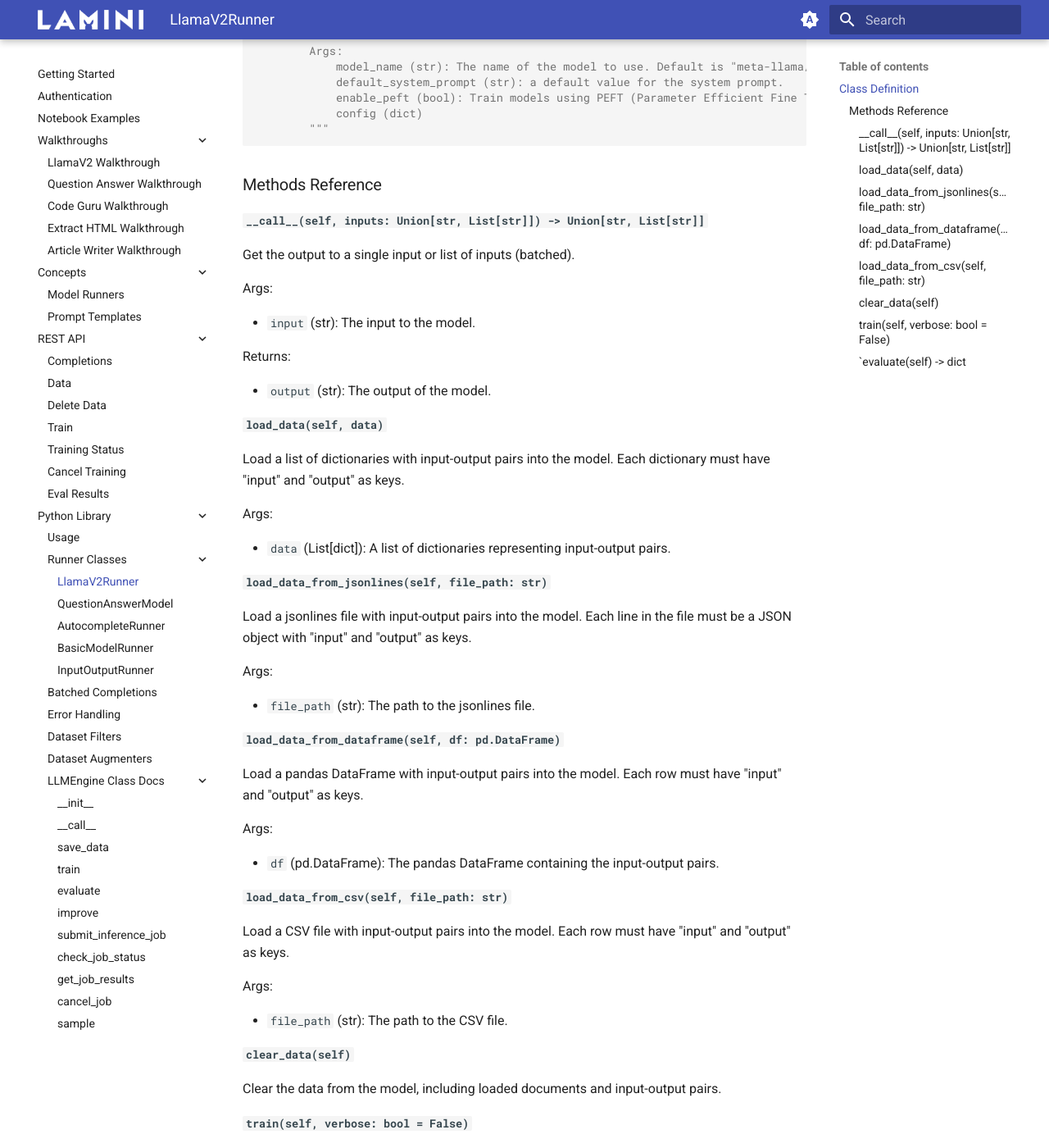
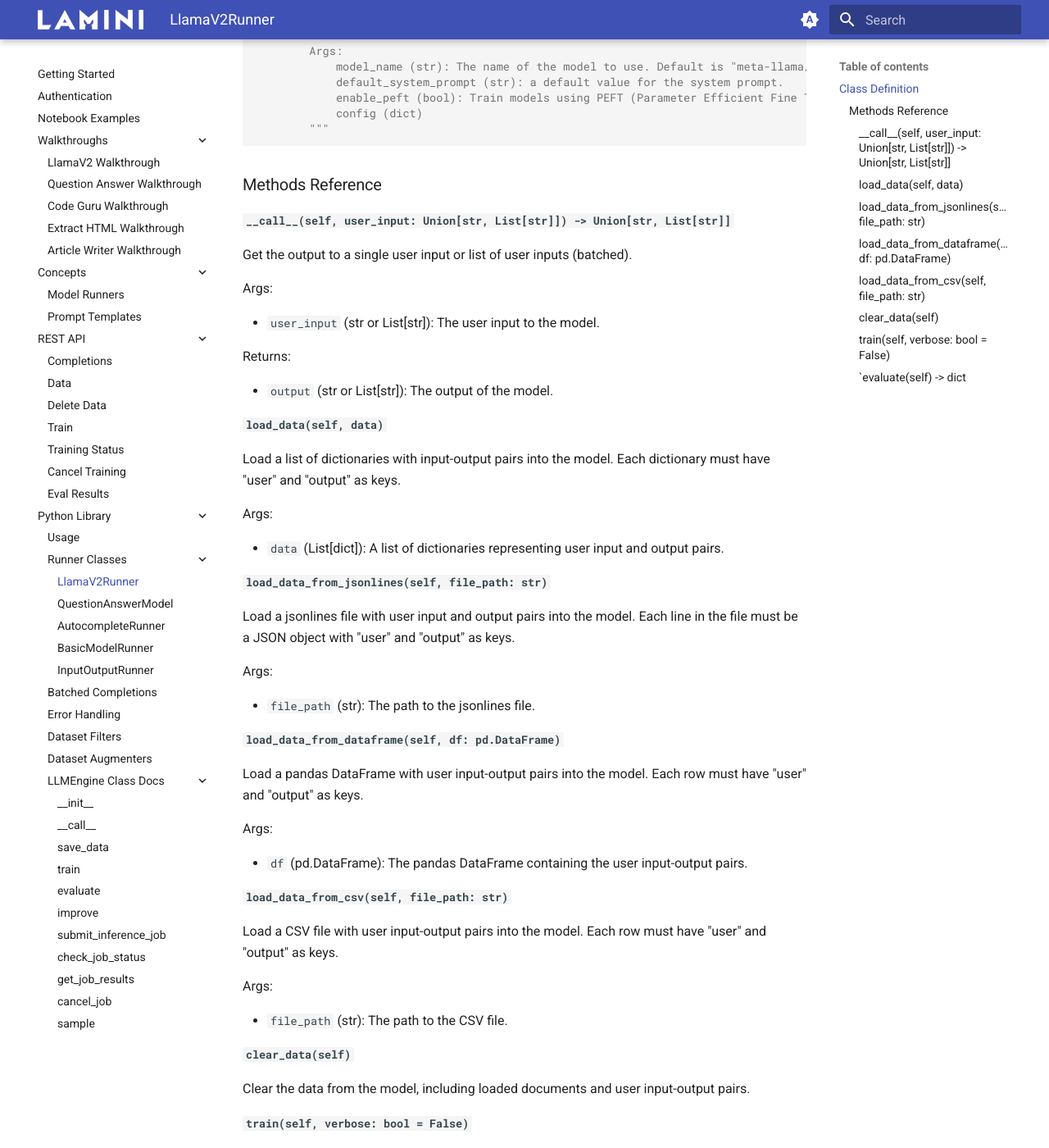
Before and after one commit to lamini-ai/lamini-ai.github.io, an MkDocs documentation site: the page built from docs/runners/llama_v2_runner.md, in a window 1280 px wide and 1400 px high, scrolled down 530 px. Shown: the whole window at 82% size. Built offline with MkDocs 1.6.1 and Material for MkDocs 9.7.7, drawn with Linux system fonts in a browser that asks for light colours.

Commit message:
changed necessary key to "user" not "input" for llama v2 runner

````diff
--- a/docs/runners/llama_v2_runner.md
+++ b/docs/runners/llama_v2_runner.md
@@ -29,29 +29,29 @@
 ```
 ### Methods Reference
 
-#### `__call__(self, inputs: Union[str, List[str]]) -> Union[str, List[str]]`
+#### `__call__(self, user_input: Union[str, List[str]]) -> Union[str, List[str]]`
 
-Get the output to a single input or list of inputs (batched).
+Get the output to a single user input or list of user inputs (batched).
 
 Args:
 
-- `input` (str): The input to the model.
+- `user_input` (str or List[str]): The user input to the model.
 
 Returns:
 
-- `output` (str): The output of the model.
+- `output` (str or List[str]): The output of the model.
 
 #### `load_data(self, data)`
 
-Load a list of dictionaries with input-output pairs into the model. Each dictionary must have "input" and "output" as keys.
+Load a list of dictionaries with input-output pairs into the model. Each dictionary must have "user" and "output" as keys.
 
 Args:
 
-- `data` (List[dict]): A list of dictionaries representing input-output pairs.
+- `data` (List[dict]): A list of dictionaries representing user input and output pairs.
 
 #### `load_data_from_jsonlines(self, file_path: str)`
 
-Load a jsonlines file with input-output pairs into the model. Each line in the file must be a JSON object with "input" and "output" as keys.
+Load a jsonlines file with user input and output pairs into the model. Each line in the file must be a JSON object with "user" and "output" as keys.
 
 Args:
 
@@ -59,15 +59,15 @@
 
 #### `load_data_from_dataframe(self, df: pd.DataFrame)`
 
-Load a pandas DataFrame with input-output pairs into the model. Each row must have "input" and "output" as keys.
+Load a pandas DataFrame with user input-output pairs into the model. Each row must have "user" and "output" as keys.
 
 Args:
 
-- `df` (pd.DataFrame): The pandas DataFrame containing the input-output pairs.
+- `df` (pd.DataFrame): The pandas DataFrame containing the user input-output pairs.
 
 #### `load_data_from_csv(self, file_path: str)`
 
-Load a CSV file with input-output pairs into the model. Each row must have "input" and "output" as keys.
+Load a CSV file with user input-output pairs into the model. Each row must have "user" and "output" as keys.
 
 Args:
 
@@ -75,7 +75,7 @@
 
 #### `clear_data(self)`
 
-Clear the data from the model, including loaded documents and input-output pairs.
+Clear the data from the model, including loaded documents and user input-output pairs.
 
 #### `train(self, verbose: bool = False)`
 
````
